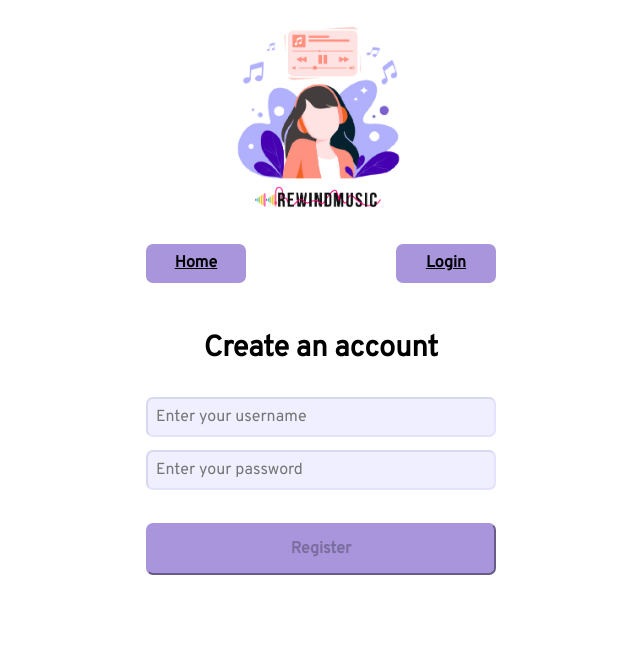
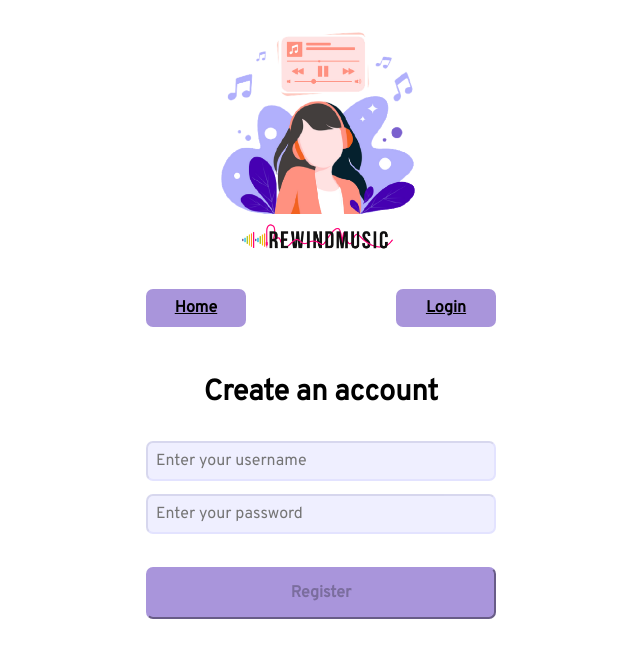
Before and after one commit to AndreaBitmind/andrea-martinez-rewindmusic-front, a React (Create React App) app: page /register in a window 1280 px wide. Shown: the top 658 px of the page, without its empty margins (319-959 px from the left). Built offline with nearby package versions, Linux system fonts and the light colour scheme; no server answers.

Commit message:
changed width picture in component and header

```diff
--- a/src/components/Header/HeaderStyled.ts
+++ b/src/components/Header/HeaderStyled.ts
@@ -8,6 +8,6 @@ export const HeaderStyled = styled.div`
   margin: 0 20px;
 
   img {
-    max-width: 250px;
+    max-width: 300px;
   }
 `;
--- a/src/components/PageNotFound/PageNotFound.tsx
+++ b/src/components/PageNotFound/PageNotFound.tsx
@@ -12,7 +12,7 @@ const NotFoundError = (): JSX.Element => {
         404 <br />
         PAGE NOT FOUND
       </p>
-      <img src="img/disconnect.png" width={450} alt="page not found" />
+      <img src="img/disconnect.png" width={410} alt="page not found" />
     </PageNotFoundStyled>
   );
 };
```
